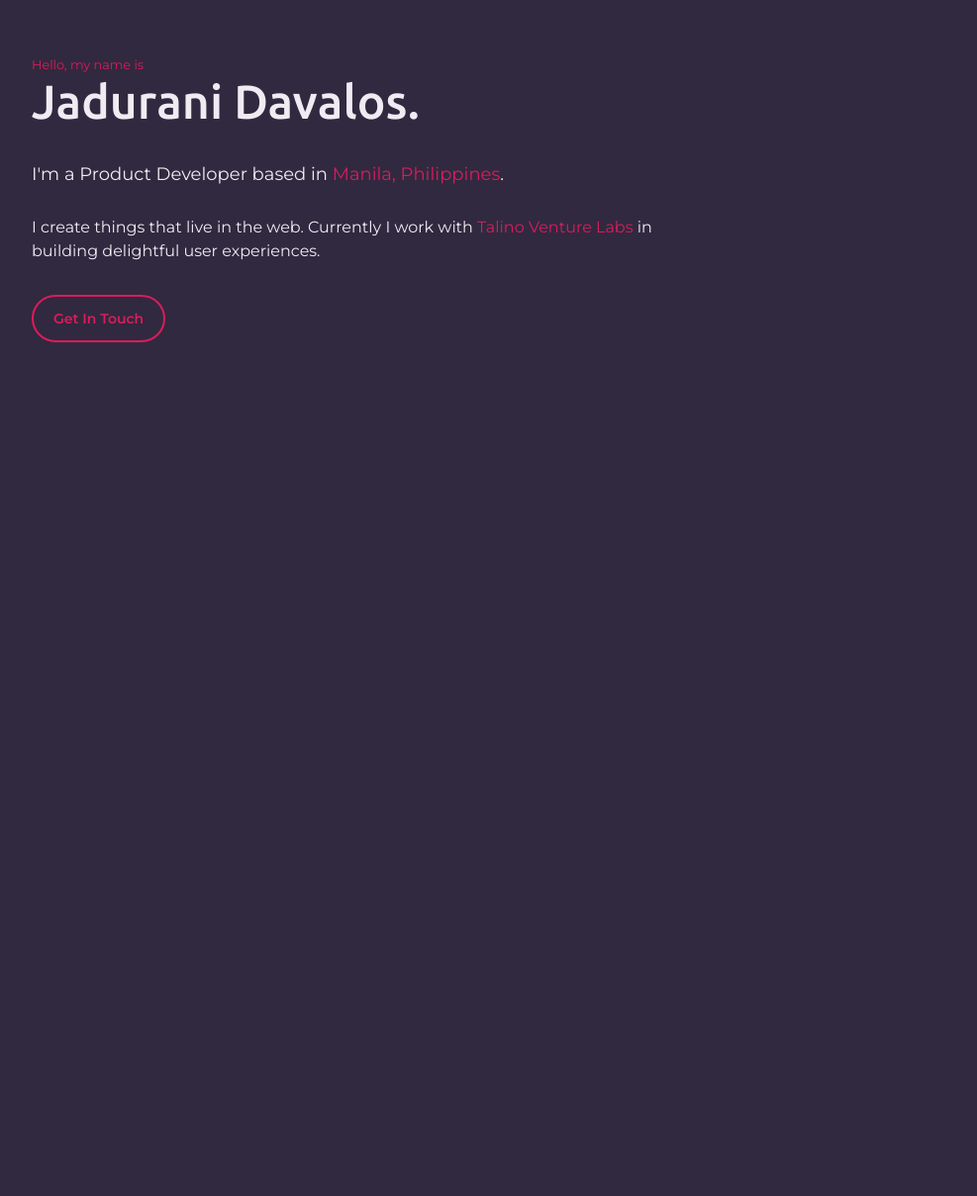
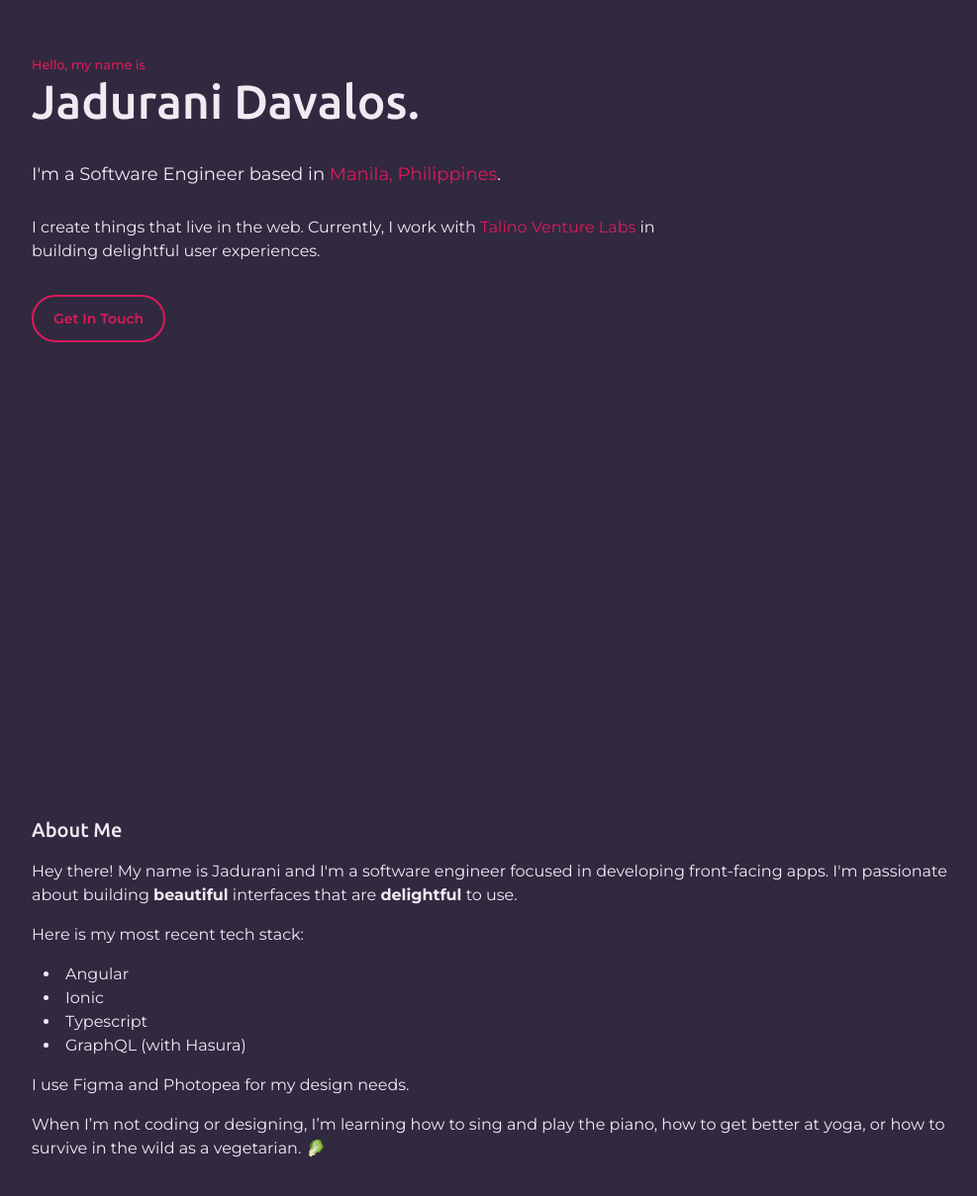
Before and after one commit to jadurani/portfolio-website, an Angular app: page / in a window 1280 px wide. Shown: the part 201-1410 px from the top of the page at 99% size, without its empty margins (128-1115 px from the left). Before the commit the page ends 800 px from the top, so only its background shows below. Built offline with nearby package versions, Linux system fonts and the light colour scheme; what @tailwindcss/typography would draw is missing.

Commit message:
add content

```diff
--- a/src/app/app.component.html
+++ b/src/app/app.component.html
@@ -1,19 +1,19 @@
 <section class="h-full flex">
   <div class="m-auto w-9/12">
     <div class="pb-5">
-      <small class="text-accent"> Hello, my name is </small>
-      <h1 class="lg:text-5xl">Jadurani Davalos.</h1>
+      <small class="text-accent font-medium"> Hello, my name is </small>
+      <h1 class="text-3xl lg:text-5xl">Jadurani Davalos.</h1>
     </div>
 
     <p class="text-lg py-4">
-      I'm a Product Developer based in
+      I'm a Software Engineer based in
       <a href="https://goo.gl/maps/VaEG61sP1Hc9uw6PA" target="_blank"
         >Manila, Philippines</a
       >.
     </p>
 
     <p class="py-3 lg:w-2/3">
-      I create things that live in the web. Currently I work with
+      I create things that live in the web. Currently, I work with
       <a href="https://www.talinolabs.com/" target="_blank"
         >Talino Venture Labs</a
       >
@@ -39,3 +39,35 @@
     </div>
   </div>
 </section>
+
+<section class="h-full flex flex-col">
+  <div class="m-auto w-9/12">
+    <h2>About Me</h2>
+
+    <p class="my-4">
+      Hey there! My name is Jadurani and I'm a software engineer focused in
+      developing front-facing apps. I'm passionate about building
+      <strong>beautiful</strong> interfaces that are
+      <strong>delightful</strong> to use.
+    </p>
+
+    <p class="my-4">Here is my most recent tech stack:</p>
+
+    <ul class="my-4 list-disc list-inside pl-3">
+      <li>Angular</li>
+      <li>Ionic</li>
+      <li>Typescript</li>
+      <li>GraphQL (with Hasura)</li>
+    </ul>
+
+    <p class="my-4">I use Figma and Photopea for my design needs.</p>
+
+    <!-- photo here -->
+
+    <p>
+      When I’m not coding or designing, I’m learning how to sing and play the
+      piano, how to get better at yoga, or how to survive in the wild as a
+      vegetarian. 🥬
+    </p>
+  </div>
+</section>
--- a/src/styles.scss
+++ b/src/styles.scss
@@ -3,7 +3,7 @@
 @import 'tailwindcss/utilities';
 
 @import url('https://fonts.googleapis.com/css2?family=Ubuntu:wght@500&display=swap');
-@import url('https://fonts.googleapis.com/css2?family=Montserrat:ital,wght@0,400;0,500;0,600;0,800;1,400;1,500;1,600;1,800&display=swap');
+@import url('https://fonts.googleapis.com/css2?family=Montserrat:ital,wght@0,400;0,500;0,600;0,700;1,400;1,500;1,600;1,700&display=swap');
 
 :root {
   --color-foreground: #f0ebf3;
```
